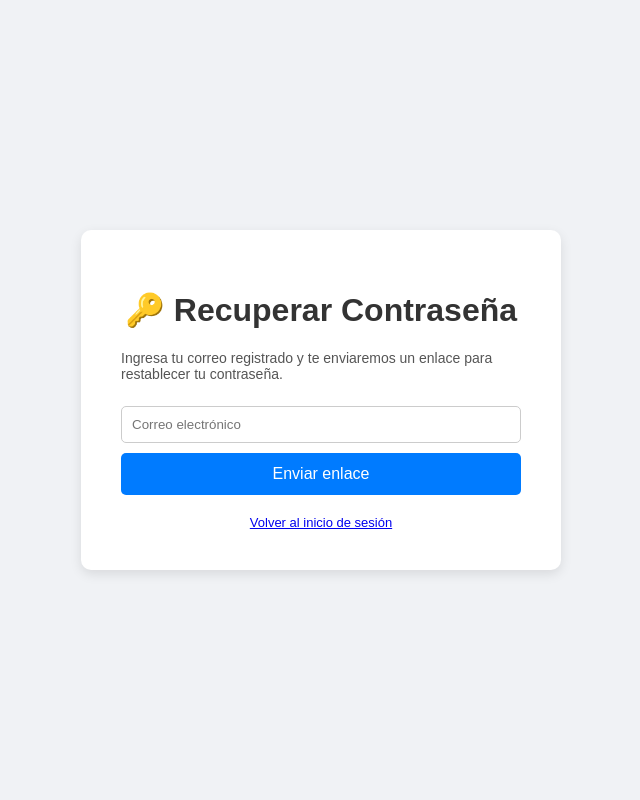
After one commit to johancal30-ui/Galpon_Proyecto, a Django app: page /recuperar/ in a window 1280 px wide. The commit adds this page. Shown: the whole page, without its empty margins (319-959 px from the left). Run offline with Django 5.2, Linux system fonts and the light colour scheme.

Commit message:
terminado el login con recuperacion de contraseña

```diff
--- a/accounts/templates/login.html
+++ b/accounts/templates/login.html
@@ -89,6 +89,10 @@
 
             <button type="submit">Iniciar Sesión</button>
 
+            <div style="text-align: center; margin-top: 10px; font-size: 13px;">
+                <a href="{% url 'accounts:recuperar' %}">¿Olvidaste tu contraseña BRO?</a>
+            </div>
+
             <div style="text-align: center; margin-top: 20px; font-size: 14px;">
                 ¿No tienes cuenta? <a href="{% url 'accounts:registro' %}">Regístrate aquí</a>
             </div>
--- /dev/null
+++ b/accounts/templates/recuperar.html
@@ -0,0 +1,31 @@
+<!DOCTYPE html>
+<html lang="es">
+<head>
+    <meta charset="UTF-8">
+    <title>Recuperar Contraseña</title>
+    <style>
+        body { font-family: Arial; background: #f0f2f5; display: flex; justify-content: center; align-items: center; min-height: 100vh; margin: 0; }
+        .container { background: white; padding: 40px; border-radius: 10px; box-shadow: 0 4px 12px rgba(0,0,0,0.1); width: 400px; }
+        h1 { text-align: center; color: #333; }
+        p { color: #555; font-size: 14px; }
+        input { width: 100%; padding: 10px; margin: 10px 0; border: 1px solid #ccc; border-radius: 5px; box-sizing: border-box; }
+        button { width: 100%; padding: 12px; background: #007bff; color: white; border: none; border-radius: 5px; cursor: pointer; font-size: 16px; }
+        button:hover { background: #0056b3; }
+        .link { text-align: center; margin-top: 20px; font-size: 13px; }
+    </style>
+</head>
+<body>
+    <div class="container">
+        <h1>🔑 Recuperar Contraseña</h1>
+        <p>Ingresa tu correo registrado y te enviaremos un enlace para restablecer tu contraseña.</p>
+        <form method="post">
+            {% csrf_token %}
+            <input type="email" name="email" placeholder="Correo electrónico" required>
+            <button type="submit">Enviar enlace</button>
+        </form>
+        <div class="link">
+            <a href="{% url 'accounts:login' %}">Volver al inicio de sesión</a>
+        </div>
+    </div>
+</body>
+</html>
--- a/accounts/urls.py
+++ b/accounts/urls.py
@@ -8,4 +8,8 @@ urlpatterns = [
     path('registro/', views.registro_view, name='registro'),
     path('cierre/', views.cierre, name='logout'),
     path('', views.home_view, name='home'),
+    path('recuperar/', views.password_reset_view.as_view(), name='recuperar'),
+    path('recuperar/enviado/', views.password_reset_done_view.as_view(), name='recuperar_enviado'),
+    path('recuperar/<uidb64>/<token>/', views.password_reset_confirm_view.as_view(), name='recuperar_confirmar'),
+    path('recuperar/completado/', views.password_reset_complete_view.as_view(), name='recuperar_completado'),
 ]
--- a/accounts/views.py
+++ b/accounts/views.py
@@ -3,6 +3,8 @@ from django.contrib.auth import authenticate, login, logout
 from django.contrib.auth.decorators import login_required
 from django.contrib.auth.forms import UserCreationForm
 from django.contrib import messages
+
+from django.contrib.auth.views import (PasswordResetView, PasswordResetDoneView, PasswordResetConfirmView, PasswordResetCompleteView,)
 
 
 def login_view(request):
@@ -26,7 +28,6 @@ def login_view(request):
 
     return render(request, 'login.html', {'error': error})
 
-
 def registro_view(request):
     if request.method == 'POST':
         form = UserCreationForm(request.POST)
@@ -39,12 +40,25 @@ def registro_view(request):
 
     return render(request, 'registro.html', {'form': form})
 
-
 def cierre(request):
     logout(request)
     return redirect('accounts:login')
 
-
 @login_required
 def home_view(request):
     return render(request, 'home.html')
+
+class password_reset_view(PasswordResetView):
+    template_name = 'recuperar.html'
+    email_template_name = 'recuperar_correo.html'
+    success_url = '/recuperar/enviado/'
+
+class password_reset_done_view(PasswordResetDoneView):
+    template_name = 'recuperar_enviado.html'
+
+class password_reset_confirm_view(PasswordResetConfirmView):
+    template_name = 'recuperar_confirmar.html'
+    success_url = '/recuperar/completado/'
+
+class password_reset_complete_view(PasswordResetCompleteView):
+    template_name = 'recuperar_completado.html'
--- a/core/settings.py
+++ b/core/settings.py
@@ -124,11 +124,7 @@ STATIC_URL = 'static/'
 # Email
 # https://docs.djangoproject.com/en/6.1/topics/email/#topic-email-configuration
 
-MAILERS = {
-    'default': {
-        'BACKEND': 'django.core.mail.backends.console.EmailBackend',
-    },
-}
+EMAIL_BACKEND = 'django.core.mail.backends.console.EmailBackend'
 
 LOGIN_URL = 'accounts:login'                # A dónde ir si no está logueado
 LOGIN_REDIRECT_URL = 'accounts:home'        # A dónde ir después de iniciar sesión
```
Also changed, not shown: accounts/templates/recuperar_completado.html (added, +23 -0 lines), accounts/templates/recuperar_confirmar.html (added, +40 -0 lines), accounts/templates/recuperar_correo.html (added, +12 -0 lines), accounts/templates/recuperar_enviado.html (added, +22 -0 lines).
